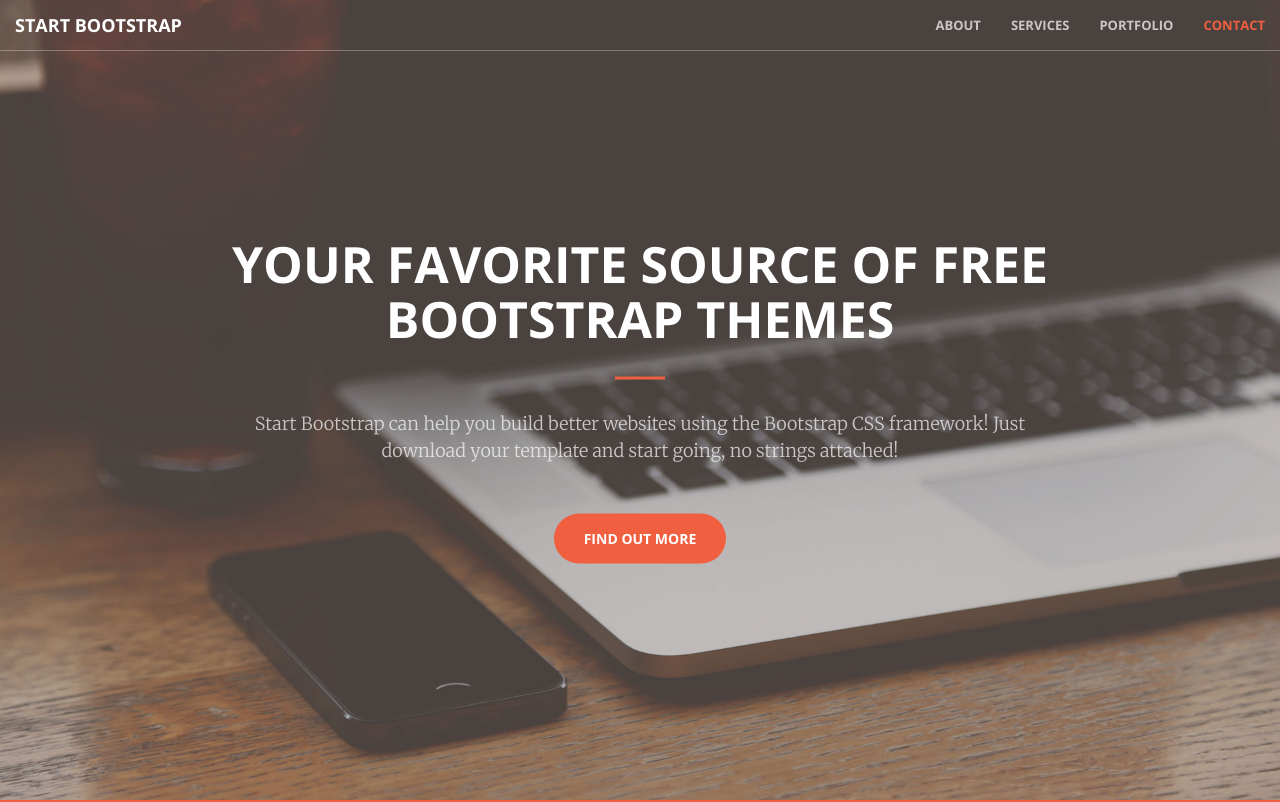
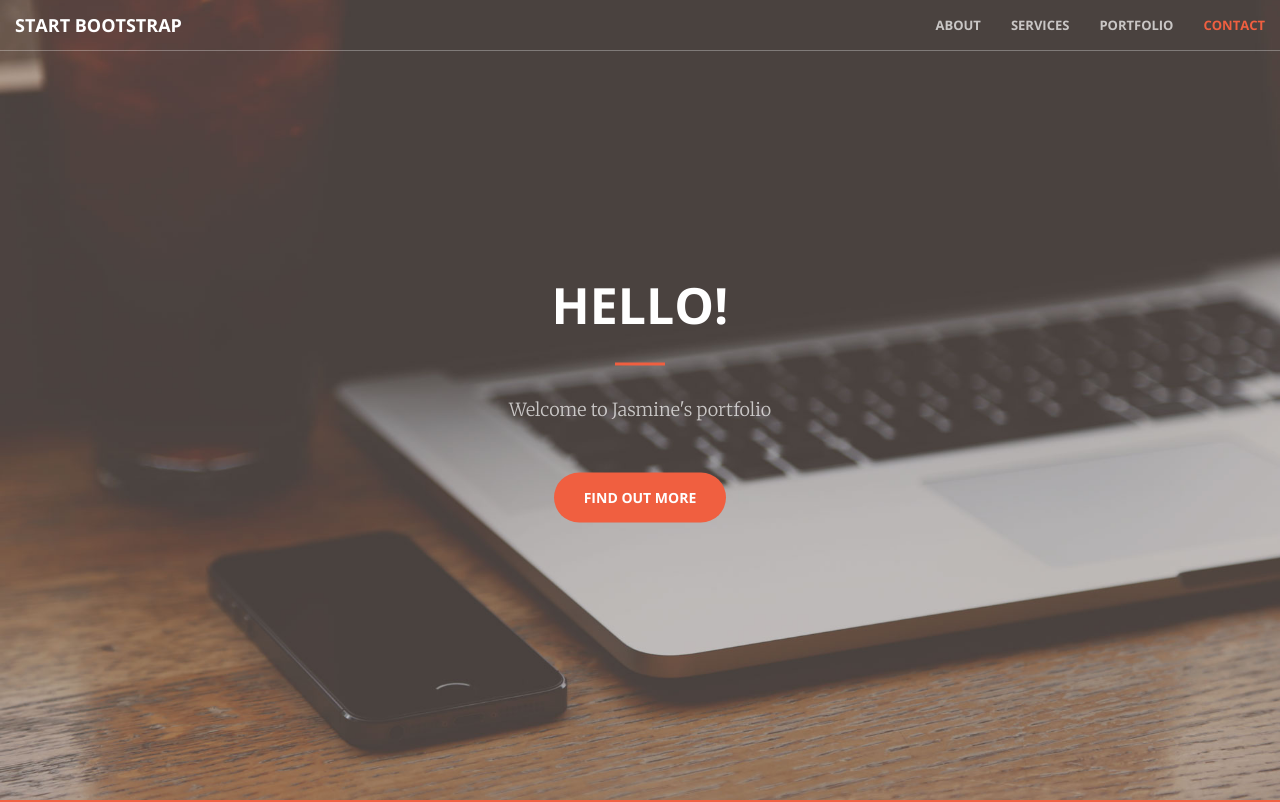
Before and after one commit to JasmineCox/JasmineCox.github.io, a website: page index.html in a window 1280 px wide. Shown: the top 802 px of the page. Drawn offline with nearby package versions, Linux system fonts and the light colour scheme.

Commit message:
Update index.html

```diff
--- a/index.html
+++ b/index.html
@@ -71,9 +71,9 @@
     <header>
         <div class="header-content">
             <div class="header-content-inner">
-                <h1 id="homeHeading">Your Favorite Source of Free Bootstrap Themes</h1>
+                <h1 id="homeHeading">Hello!</h1>
                 <hr>
-                <p>Start Bootstrap can help you build better websites using the Bootstrap CSS framework! Just download your template and start going, no strings attached!</p>
+                <p>Welcome to Jasmine's portfolio</p>
                 <a href="#about" class="btn btn-primary btn-xl page-scroll">Find Out More</a>
             </div>
         </div>
```
